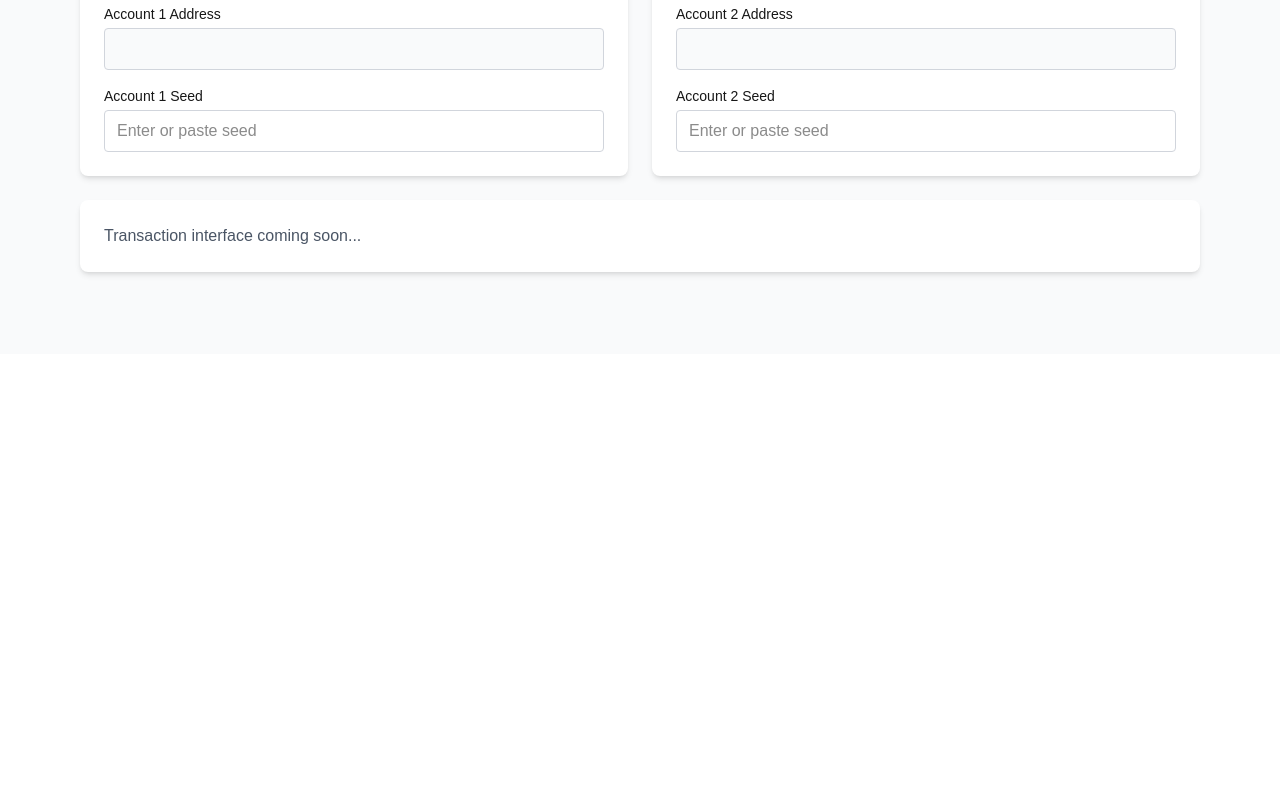
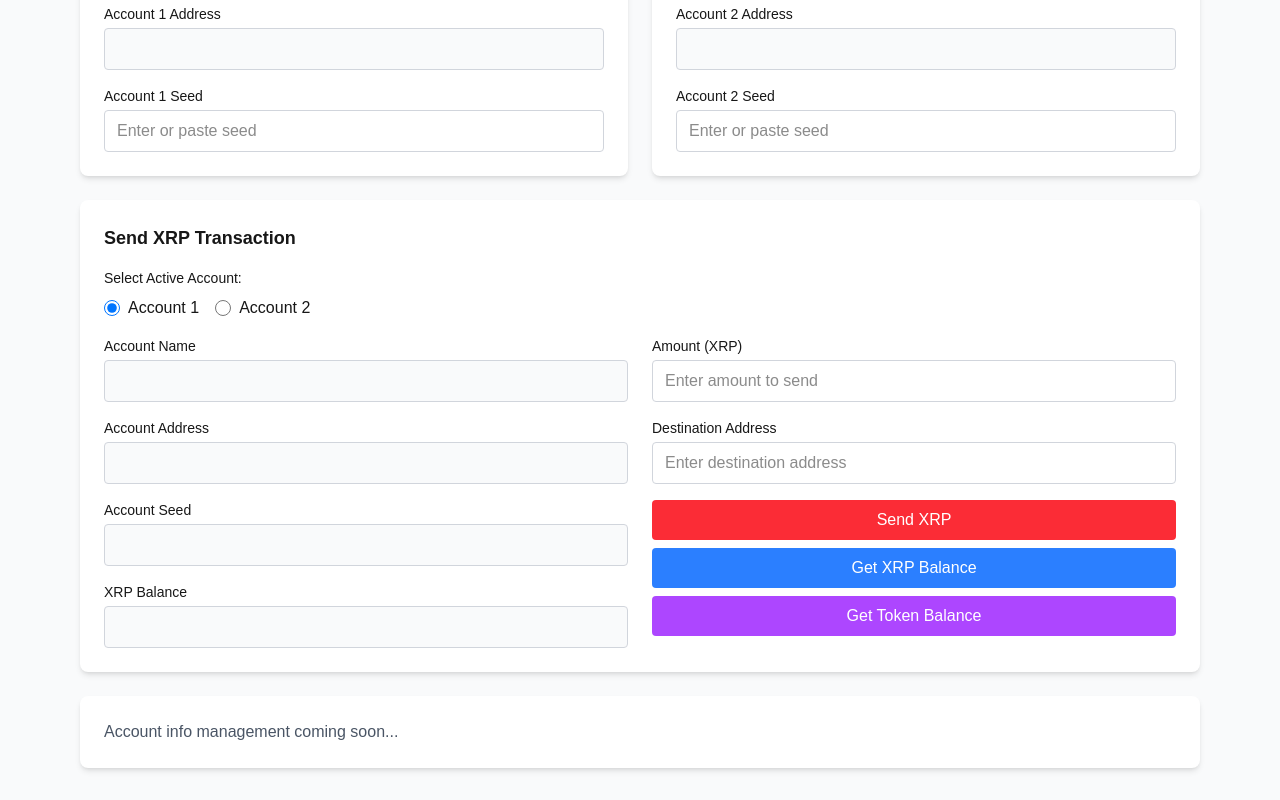
Before and after one commit to Avoisavo/EasyA-Wiser, a Next.js app: page /account in a window 1280 px wide. Shown: the part 446-1246 px from the top of the page. Before the commit the page ends 800 px from the top, so only its background shows below. Built offline with nearby package versions, Linux system fonts and the light colour scheme.

Commit message:
Add transaction

```diff
--- a/pages/account.js
+++ b/pages/account.js
@@ -167,6 +167,58 @@
     }
   };
 
+  // Send XRP
+  const sendXrp = async () => {
+    if (!amount || !destination) {
+      alert('Please enter amount and destination');
+      return;
+    }
+
+    setLoading(true);
+    const net = getNetworkUrl();
+    const client = new xrpl.Client(net);
+
+    try {
+      await client.connect();
+      setResults(`===Sending XRP...===\n\n`);
+
+      const currentAccount = activeAccount === 'account1' ? account1 : account2;
+      const wallet = xrpl.Wallet.fromSeed(currentAccount.seed);
+
+      const prepared = await client.autofill({
+        TransactionType: "Payment",
+        Account: wallet.address,
+        Amount: xrpl.xrpToDrops(amount),
+        Destination: destination,
+      });
+
+      const signed = wallet.sign(prepared);
+      const result = await client.submitAndWait(signed.tx_blob);
+
+      setResults(prev => prev + `Transaction result: ${result.result.meta.TransactionResult}\n`);
+      setResults(prev => prev + `Balance changes: ${JSON.stringify(result.result.meta.AffectedNodes, null, 2)}\n`);
+
+      // Update balance after sending
+      await getXrpBalance();
+
+    } catch (error) {
+      console.error('Error sending XRP:', error);
+      setResults(prev => prev + `\nError: ${error.message}\n`);
+    } finally {
+      await client.disconnect();
+      setLoading(false);
+    }
+  };
+
+  // Update active account display when selection changes
+  useEffect(() => {
+    if ((activeAccount === 'account1' && account1.seed) || (activeAccount === 'account2' && account2.seed)) {
+      getXrpBalance();
+    }
+  }, [activeAccount]);
+
+  const currentAccount = activeAccount === 'account1' ? account1 : account2;
+
   return (
     <div className="min-h-screen bg-gray-50 py-8">
       <Head>
@@ -317,8 +369,132 @@
           </div>
         </div>
 
+        {/* Transaction Panel */}
+        <div className="bg-white rounded-lg shadow-md p-6 mb-6">
+          <h3 className="text-lg font-semibold mb-4">Send XRP Transaction</h3>
+
+          {/* Account Selection */}
+          <div className="mb-4">
+            <label className="block text-sm font-medium mb-2">Select Active Account:</label>
+            <div className="flex gap-4">
+              <label className="flex items-center gap-2">
+                <input
+                  type="radio"
+                  value="account1"
+                  checked={activeAccount === 'account1'}
+                  onChange={(e) => setActiveAccount(e.target.value)}
+                  className="w-4 h-4"
+                />
+                <span>Account 1</span>
+              </label>
+              <label className="flex items-center gap-2">
+                <input
+                  type="radio"
+                  value="account2"
+                  checked={activeAccount === 'account2'}
+                  onChange={(e) => setActiveAccount(e.target.value)}
+                  className="w-4 h-4"
+                />
+                <span>Account 2</span>
+              </label>
+            </div>
+          </div>
+
+          <div className="grid md:grid-cols-2 gap-6">
+            <div className="space-y-4">
+              <div>
+                <label className="block text-sm font-medium mb-1">Account Name</label>
+                <input
+                  type="text"
+                  value={currentAccount.name}
+                  readOnly
+                  className="w-full px-3 py-2 border border-gray-300 rounded bg-gray-50"
+                />
+              </div>
+
+              <div>
+                <label className="block text-sm font-medium mb-1">Account Address</label>
+                <input
+                  type="text"
+                  value={currentAccount.address}
+                  readOnly
+                  className="w-full px-3 py-2 border border-gray-300 rounded bg-gray-50"
+                />
+              </div>
+
+              <div>
+                <label className="block text-sm font-medium mb-1">Account Seed</label>
+                <input
+                  type="text"
+                  value={currentAccount.seed}
+                  readOnly
+                  className="w-full px-3 py-2 border border-gray-300 rounded bg-gray-50"
+                />
+              </div>
+
+              <div>
+                <label className="block text-sm font-medium mb-1">XRP Balance</label>
+                <input
+                  type="text"
+                  value={xrpBalance}
+                  readOnly
+                  className="w-full px-3 py-2 border border-gray-300 rounded bg-gray-50"
+                />
+              </div>
+            </div>
+
+            <div className="space-y-4">
+              <div>
+                <label className="block text-sm font-medium mb-1">Amount (XRP)</label>
+                <input
+                  type="text"
+                  value={amount}
+                  onChange={(e) => setAmount(e.target.value)}
+                  className="w-full px-3 py-2 border border-gray-300 rounded focus:outline-none focus:border-blue-500"
+                  placeholder="Enter amount to send"
+                />
+              </div>
+
+              <div>
+                <label className="block text-sm font-medium mb-1">Destination Address</label>
+                <input
+                  type="text"
+                  value={destination}
+                  onChange={(e) => setDestination(e.target.value)}
+                  className="w-full px-3 py-2 border border-gray-300 rounded focus:outline-none focus:border-blue-500"
+                  placeholder="Enter destination address"
+                />
+              </div>
+
+              <div className="flex flex-col gap-2">
+                <button
+                  onClick={sendXrp}
+                  disabled={loading}
+                  className="px-4 py-2 bg-red-500 text-white rounded hover:bg-red-600 disabled:opacity-50"
+                >
+                  Send XRP
+                </button>
+                <button
+                  onClick={getXrpBalance}
+                  disabled={loading}
+                  className="px-4 py-2 bg-blue-500 text-white rounded hover:bg-blue-600 disabled:opacity-50"
+                >
+                  Get XRP Balance
+                </button>
+                <button
+                  onClick={getTokenBalance}
+                  disabled={loading}
+                  className="px-4 py-2 bg-purple-500 text-white rounded hover:bg-purple-600 disabled:opacity-50"
+                >
+                  Get Token Balance
+                </button>
+              </div>
+            </div>
+          </div>
+        </div>
+
         <div className="bg-white rounded-lg shadow-md p-6">
-          <p className="text-gray-600">Transaction interface coming soon...</p>
+          <p className="text-gray-600">Account info management coming soon...</p>
 
           {results && (
             <div className="mt-4">
```
